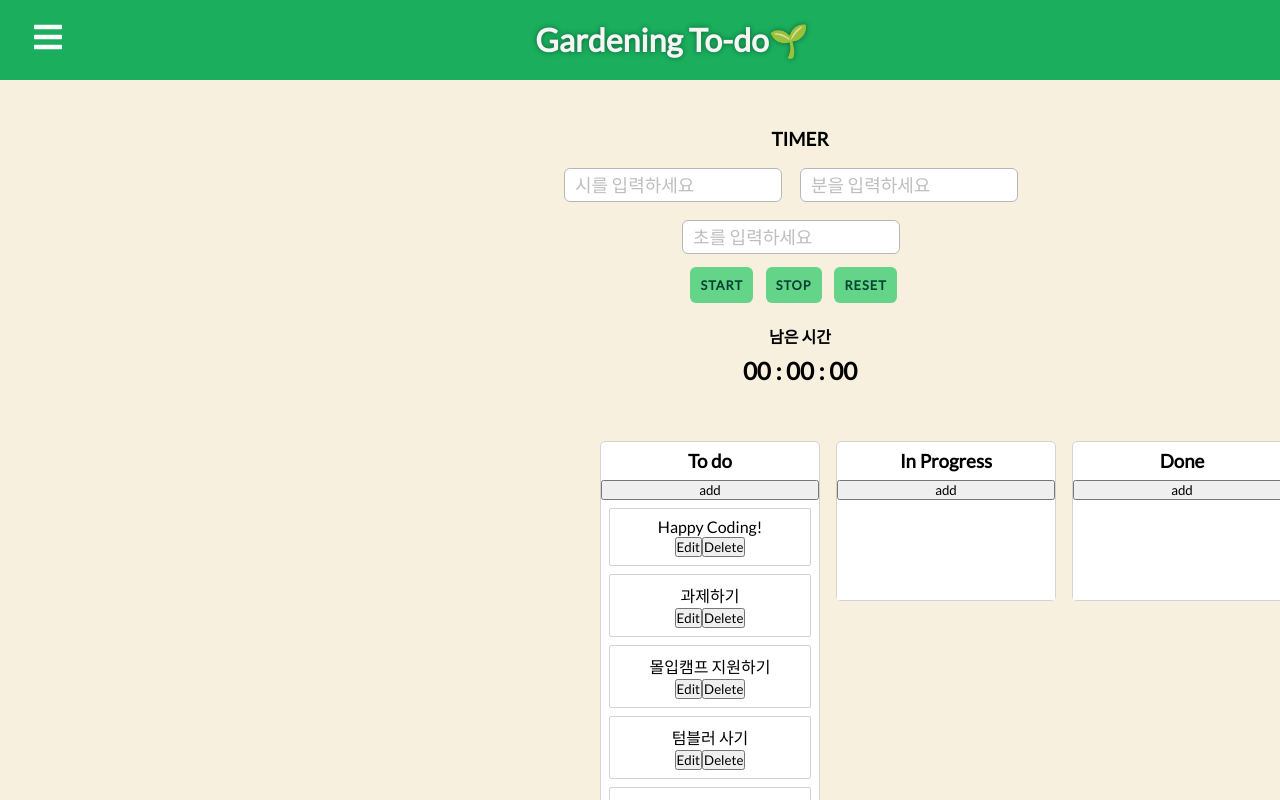
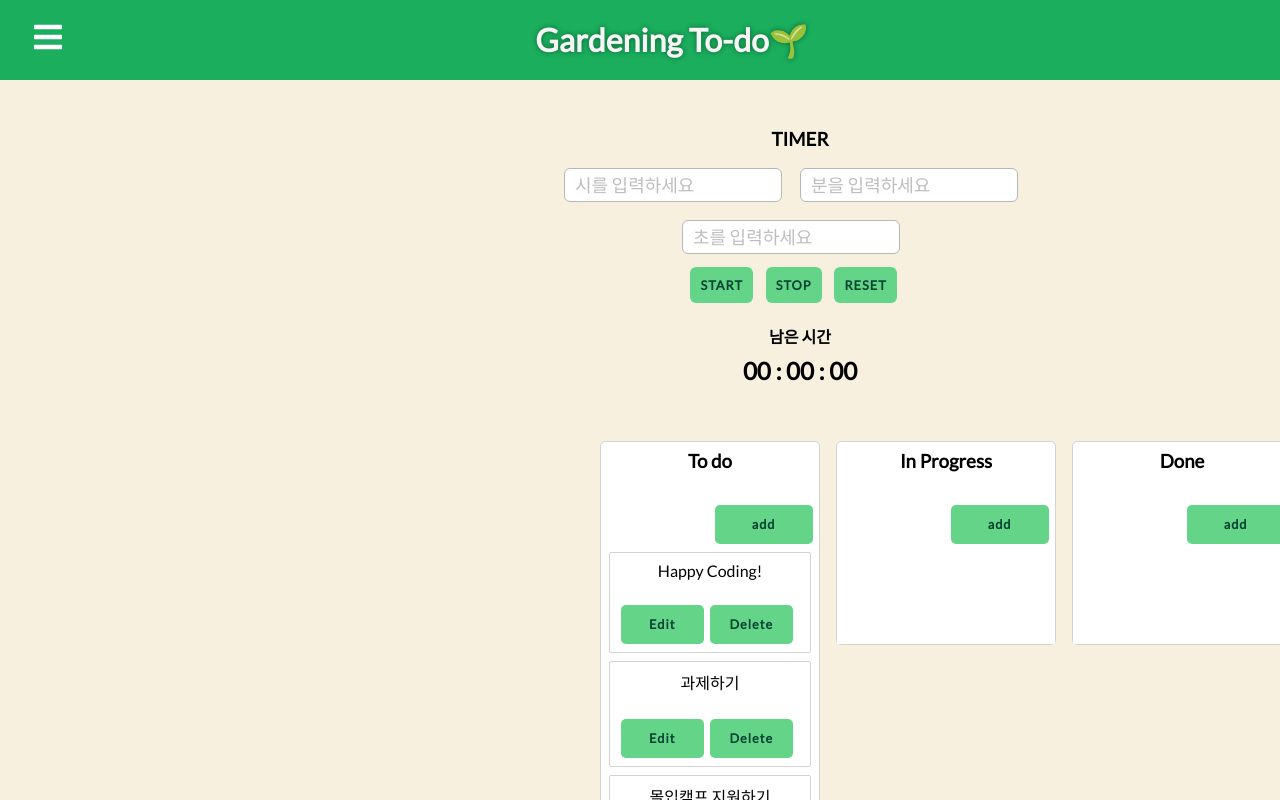
Before and after one commit to spqjf12345/madCamp_week3, a React (Create React App) app: page / in a window 1280 px wide. Shown: the top 800 px of the page. Built offline with nearby package versions, Linux system fonts and the light colour scheme.

Commit message:
layout modify

```diff
--- a/src/Column.jsx
+++ b/src/Column.jsx
@@ -33,7 +33,6 @@ export default class Column extends React.Component {
 			showComponent: false,
 			indexTask: 0,
 			key: 0,
-
 		};
 		this.handleClick = this.handleClick.bind(this);
 	}
@@ -59,7 +58,7 @@ export default class Column extends React.Component {
 							<Title {...provided.dragHandleProps}>
 								{this.props.column.title}
 							</Title>
-							<Button type="button" onClick={this.handleClick}>add</Button>
+							<Button className="addBtn" type="button" onClick={this.handleClick}>add</Button>
 
 							<Droppable droppableId={this.props.column.id} type="task">
 								{(provided, snapshot) => (
--- a/src/Task.jsx
+++ b/src/Task.jsx
@@ -58,8 +58,8 @@ export default class Task extends React.Component {
 						<div>
 							{this.props.task.content}
 						</div>
-						{<button onClick={onClickEditHandler}>Edit</button>}
-						{<button onClick={onClickDeleteHandler}>Delete</button>}
+						{<button className="editBtn" onClick={onClickEditHandler}>Edit</button>}
+						{<button className="deleteBtn" onClick={onClickDeleteHandler}>Delete</button>}
 					</Container>
 				)}
 			</Draggable>
--- a/src/route/MyProfile.js
+++ b/src/route/MyProfile.js
@@ -40,15 +40,14 @@ const Email =({onChange,valueColumncar})=>
   const KillCount =({onChange,valueColumncar})=>
     <div className="field">
       <label htmlFor="killcount">시든 꽃 수</label>
-      <h3>{localStorage.getItem("kill_plant")}</h3>
-      {console.log(kill_plantText)}
+      <h3>{localStorage.getItem("kill_plant")=="null"? 0 : localStorage.getItem("kill_plant")}</h3>
       {/* <input id="killcount" type="text" onChange={onChange}  maxLength="35"  required/> */}
     </div>
 
     const AllPlant =({onChange,valueColumncar})=>
       <div className="field">
         <label htmlFor="AllPlant">심은 꽃 수</label>
-        <h3>{localStorage.getItem("all_plant")}</h3>
+        <h3>{localStorage.getItem("all_plant")=="null"? 0 : localStorage.getItem("all_plant")}</h3>
         {console.log(all_plantText)}
         </div>
         {/* <input  id="AllPlant"  type="text"   onChange={onChange} maxLength="35"   required/> */}
--- a/src/style/Home.css
+++ b/src/style/Home.css
@@ -1,3 +1,24 @@
+.addBtn, .editBtn, .deleteBtn{
+	border-radius: 5px;
+	width: 45%;
+	height: 3em;
+	vertical-align: middle;
+	font-weight: bold;
+	margin: auto;
+	margin-top: 2em;
+	margin-right: 0.5em;
+	color: #054231;
+	letter-spacing: 1px;
+	/* margin: 20px; */
+	font-size: 0.8rem;
+	padding: 5px;
+	text-align: center;
+	transition: 0.5s;
+	cursor: pointer;
+	border: none;
+	background: #64d488;
+}
+
 .budImageContainer{
 	display: none;
 	text-align: center;
@@ -36,32 +57,6 @@
 .showing{
 	display: inline-block;
 }
-
-.fade-out-item {
-    display: inline-block;
-    /* background: yellow; */
-    padding: 10px;
-    animation: fadeout 3s;
-    -webkit-animation: fadeout 3s; /* Safari and Chrome */
-    animation-fill-mode: forwards;
-  }
-  @keyframes fadeout {
-      from {
-          opacity: 1;
-      }
-      to {
-          opacity: 0;
-      }
-  }
-
-  @-webkit-keyframes fadeout { /* Safari and Chrome */
-      from {
-          opacity: 1;
-      }
-      to {
-          opacity: 0;
-      }
-  }
 .toDoContainer{
 	display:block;
 	margin-top: 0em;
```
Also changed, not shown: 1 other file (tests, documents, lock files or other folders).
